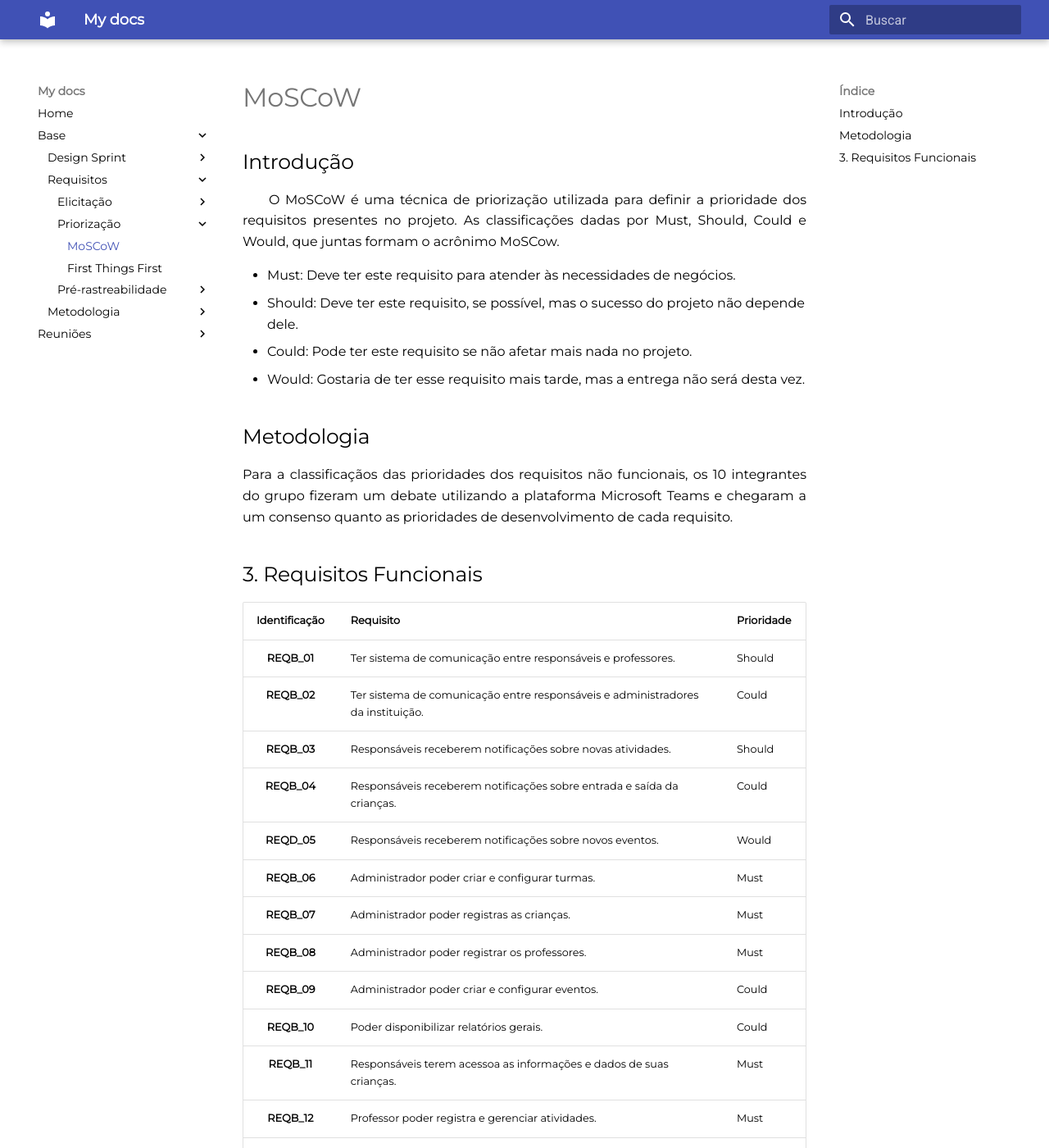
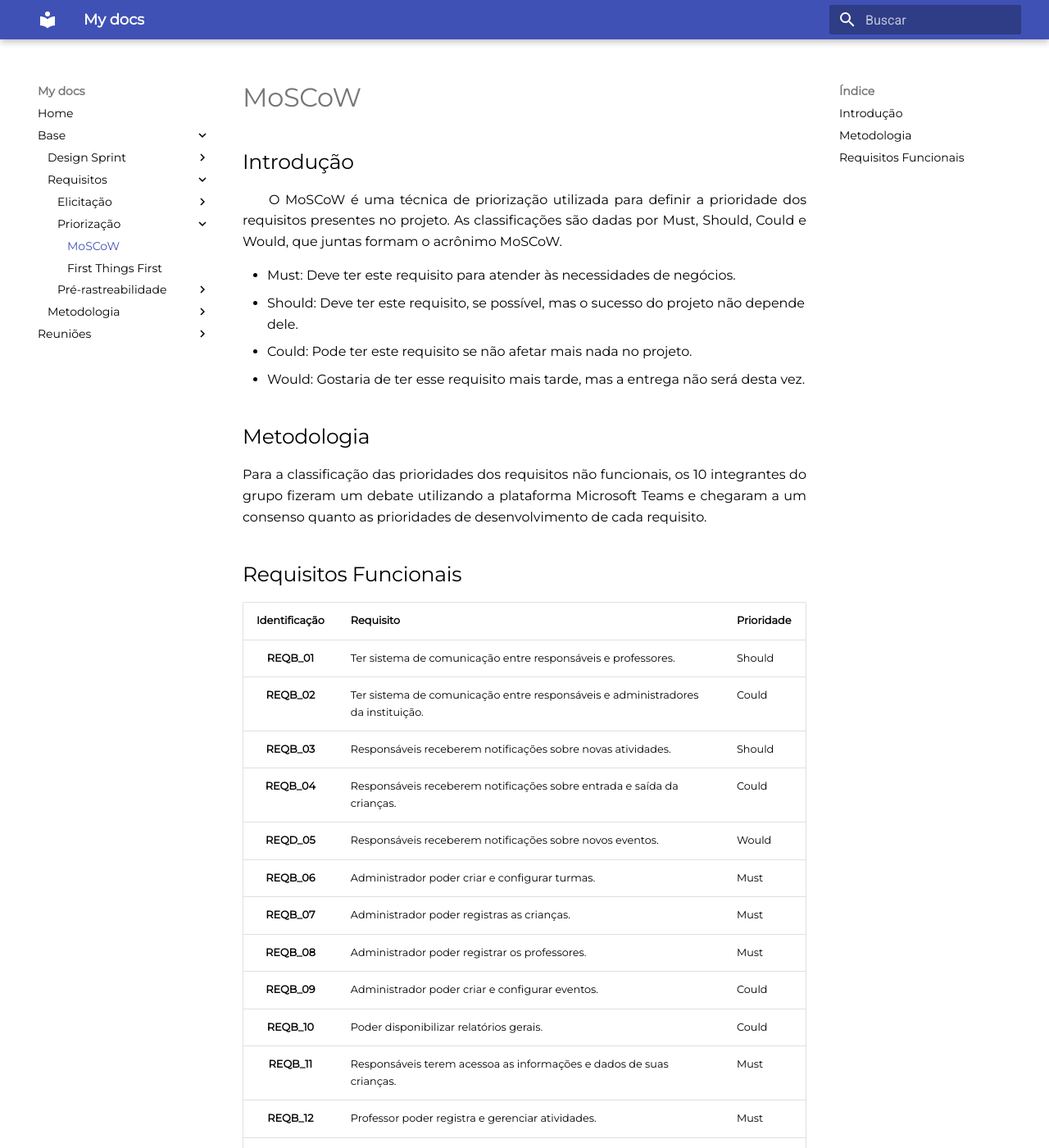
Before and after one commit to UnBArqDsw2021-1/2021.1_G6_Curumim, an MkDocs documentation site: the page built from docs/base/requisitos/priorizacao/moscow.md, in a window 1280 px wide and 1400 px high. Shown: the whole window at 82% size. Built offline with MkDocs 1.6.1 and Material for MkDocs 9.7.7, drawn with Linux system fonts in a browser that asks for light colours; some of the changed text lies outside the part shown.

Commit message:
doc(#16) Corrigindo erros ortográficos do documento do Moscow

```diff
--- a/docs/base/requisitos/priorizacao/moscow.md
+++ b/docs/base/requisitos/priorizacao/moscow.md
@@ -1,5 +1,5 @@
 ## Introdução
-&emsp;&emsp;O MoSCoW é uma técnica de priorização utilizada para definir a prioridade dos requisitos presentes no projeto. As classificações dadas por Must, Should, Could e Would, que juntas formam o acrônimo MoSCow.
+&emsp;&emsp;O MoSCoW é uma técnica de priorização utilizada para definir a prioridade dos requisitos presentes no projeto. As classificações são dadas por Must, Should, Could e Would, que juntas formam o acrônimo MoSCoW.
 
 * Must: Deve ter este requisito para atender às necessidades de negócios.
 * Should: Deve ter este requisito, se possível, mas o sucesso do projeto não depende dele.
@@ -7,9 +7,9 @@
 * Would: Gostaria de ter esse requisito mais tarde, mas a entrega não será desta vez.
 
 ## Metodologia
-Para a classificaçãos das prioridades dos requisitos não funcionais, os 10 integrantes do grupo fizeram um debate utilizando a plataforma Microsoft Teams e chegaram a um consenso quanto as prioridades de desenvolvimento de cada requisito.
+Para a classificação das prioridades dos requisitos não funcionais, os 10 integrantes do grupo fizeram um debate utilizando a plataforma Microsoft Teams e chegaram a um consenso quanto as prioridades de desenvolvimento de cada requisito.
 
-## 3. Requisitos Funcionais
+## Requisitos Funcionais
 | Identificação | Requisito | Prioridade |
 |:-:|--|--|
 | **REQB_01** | Ter sistema de comunicação entre responsáveis e professores. | Should |
```
Also changed, not shown: other parts of docs/base/requisitos/priorizacao/moscow.md (+1 -1 lines).
